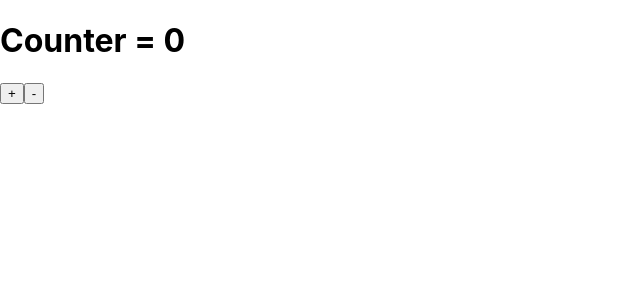
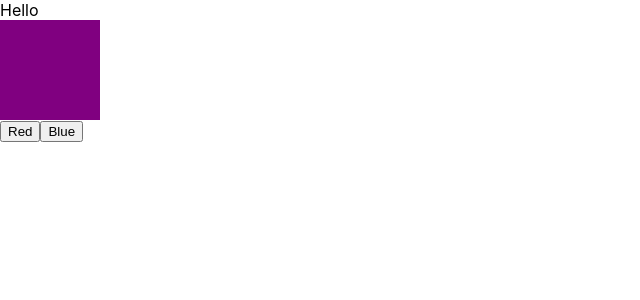
Before and after one commit to abeedev17/Chatbot-prompt, a React (Create React App) app: page / in a window 1280 px wide. Shown: the top 300 px of the page, without its empty margins (0-640 px from the left). Built offline with nearby package versions, Linux system fonts and the light colour scheme.

Commit message:
02 color changer

```diff
--- a/src/App.js
+++ b/src/App.js
@@ -1,20 +1,15 @@
 import React, { useState } from "react";
 
 const App = () => {
-  const [count, setCount] = useState(0);
-  const addValue = () => {
-    setCount(count + 1);
-  }
-
-  const removeValue = () => {
-    setCount(count - 1);
-  }
-
+  const [color, setColor] = useState("purple");
   return (
     <div>
-      <h1>Counter = {count}</h1>
-      <button onClick={addValue}> + </button>
-      <button onClick={removeValue}> - </button>
+      Hello
+      <div style={{width: 100, height: 100, backgroundColor: color}}></div>
+      <div>
+        <button onClick={() => setColor("red")}>Red</button>
+        <button onClick={() => setColor("blue")}>Blue</button>
+      </div>
     </div>
   );
 }
```
